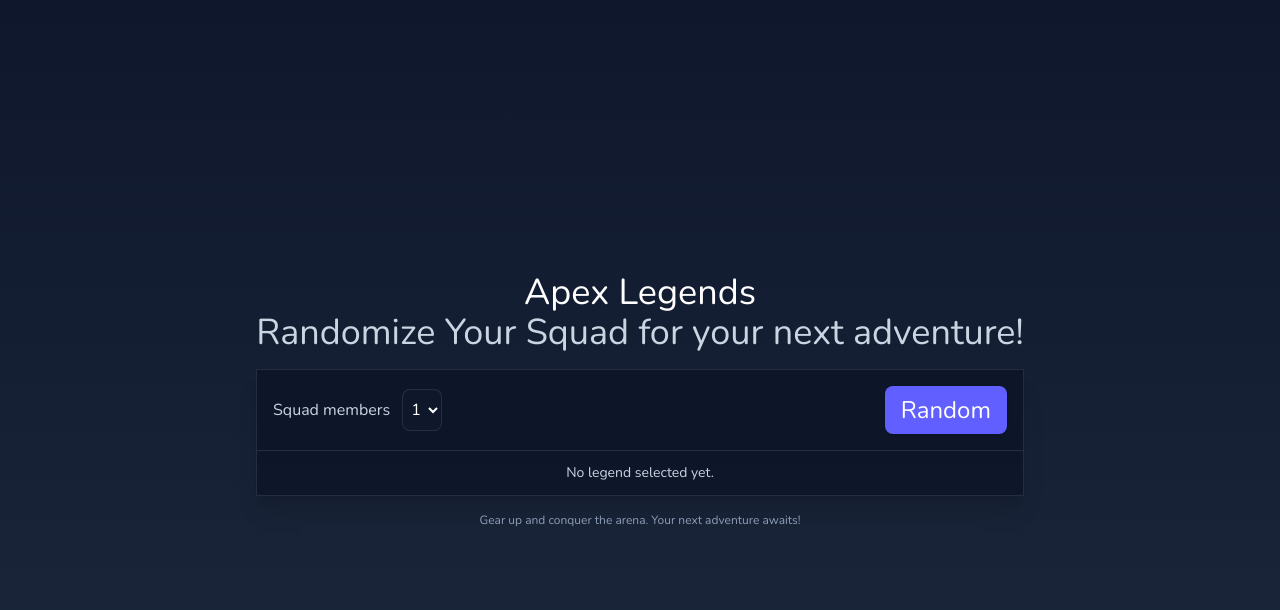
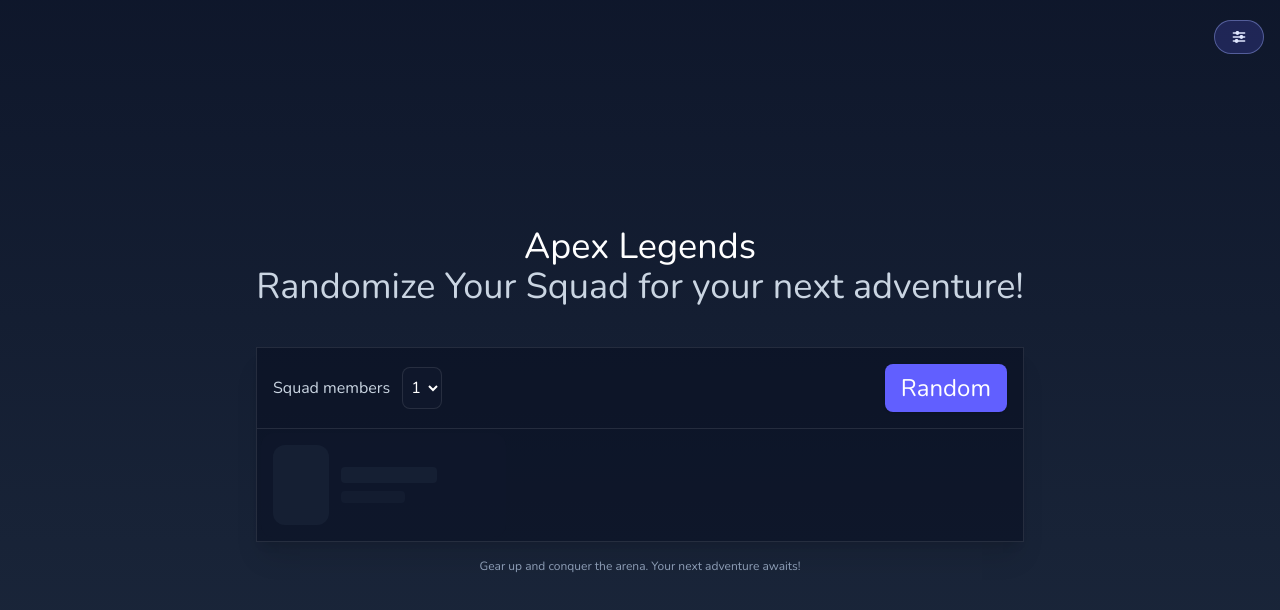
Before and after one commit to litenkod/litenkod, a React (Vite) app: page /apex in a window 1280 px wide. Shown: the top 610 px of the page. Built offline with nearby package versions, Linux system fonts and the light colour scheme; a web font is replaced by a local one.

Commit message:
feat: add usePageTitle hook and update Home page title; modify dev script in package.json and enhance CSS animations

```diff
--- a/package.json
+++ b/package.json
@@ -4,7 +4,7 @@
   "version": "0.0.0",
   "type": "module",
   "scripts": {
-    "dev": "vite",
+    "dev": "vite --host",
     "build": "tsc -b && vite build",
     "lint": "eslint .",
     "preview": "vite preview"
--- /dev/null
+++ b/src/hooks/usePageTitle.ts
@@ -0,0 +1,12 @@
+import { useEffect } from "react";
+
+export function usePageTitle(title: string) {
+  useEffect(() => {
+    const previous = document.title;
+    document.title = title;
+
+    return () => {
+      document.title = previous;
+    };
+  }, [title]);
+}
--- a/src/pages/Apex.tsx
+++ b/src/pages/Apex.tsx
@@ -1,35 +1,46 @@
-import { useMemo, useState } from "react";
+import { useEffect, useMemo, useState } from "react";
+import { usePageTitle } from "../hooks/usePageTitle";
 
-// Lista på Apex Legends (namn). Lägg gärna till/ta bort vid behov.
-const LEGENDS = [
-  "Ash",
-  "Bangalore",
-  "Fuse",
-  "Mad Maggie",
-  "Ballistic",
-  "Revenant",
-  "Wraith",
-  "Octane",
-  "Mirage",
-  "Pathfinder",
-  "Horizon",
-  "Valkyrie",
-  "Alter",
-  "Bloodhound",
-  "Crypto",
-  "Seer",
-  "Vantage",
-  "Sparrow",
-  "Caustic",
-  "Wattson",
-  "Rampart",
-  "Catalyst",
-  "Gibraltar",
-  "Lifeline",
-  "Loba",
-  "Newcastle",
-  "Conduit",
+type Legend = {
+  name: string;
+  class: "Assault" | "Skirmisher" | "Recon" | "Support" | "Controller";
+};
+
+const LEGENDS: Legend[] = [
+  { name: "Ash", class: "Assault" },
+  { name: "Bangalore", class: "Assault" },
+  { name: "Fuse", class: "Assault" },
+  { name: "Mad Maggie", class: "Assault" },
+  { name: "Ballistic", class: "Assault" },
+
+  { name: "Revenant", class: "Skirmisher" },
+  { name: "Wraith", class: "Skirmisher" },
+  { name: "Octane", class: "Skirmisher" },
+  { name: "Mirage", class: "Skirmisher" },
+  { name: "Pathfinder", class: "Skirmisher" },
+  { name: "Horizon", class: "Skirmisher" },
+  { name: "Alter", class: "Skirmisher" },
+
+  { name: "Bloodhound", class: "Recon" },
+  { name: "Crypto", class: "Recon" },
+  { name: "Seer", class: "Recon" },
+  { name: "Vantage", class: "Recon" },
+  { name: "Sparrow", class: "Recon" },
+  { name: "Valkyrie", class: "Recon" },
+
+  { name: "Gibraltar", class: "Support" },
+  { name: "Lifeline", class: "Support" },
+  { name: "Loba", class: "Support" },
+  { name: "Newcastle", class: "Support" },
+  { name: "Conduit", class: "Support" },
+
+  { name: "Caustic", class: "Controller" },
+  { name: "Wattson", class: "Controller" },
+  { name: "Rampart", class: "Controller" },
+  { name: "Catalyst", class: "Controller" },
 ];
+
+type ChosenLegend = Legend & { id: string };
 
 // Hjälpfunktion: slumpa utan återläggning
 function sampleWithoutReplacement<T>(arr: T[], n: number): T[] {
@@ -46,18 +57,67 @@ function slugify(name: string) {
 }
 
 export default function RandomLegendPicker() {
+  usePageTitle("litenkod – Apex");
+
   const [count, setCount] = useState(1);
-  const [chosen, setChosen] = useState<string[]>([]);
+  const [chosen, setChosen] = useState<ChosenLegend[]>([]);
+  const [settingsOpen, setSettingsOpen] = useState(false);
+  const [excluded, setExcluded] = useState<string[]>([]);
 
   const maxCount = 4;
   const options = useMemo(
     () => Array.from({ length: maxCount }, (_, i) => i + 1),
     [maxCount]
   );
+  const availableLegends = useMemo(
+    () => LEGENDS.filter((legend) => !excluded.includes(legend.name)),
+    [excluded]
+  );
+
+  useEffect(() => {
+    if (!settingsOpen) return;
+
+    function handleKeyDown(event: KeyboardEvent) {
+      if (event.key === "Escape") {
+        setSettingsOpen(false);
+      }
+    }
+
+    window.addEventListener("keydown", handleKeyDown);
+    return () => window.removeEventListener("keydown", handleKeyDown);
+  }, [settingsOpen]);
+
+  useEffect(() => {
+    if (availableLegends.length === 0) return;
+    if (count > availableLegends.length) {
+      setCount(availableLegends.length);
+    }
+  }, [availableLegends, count]);
+  function toggleExcluded(name: string) {
+    setExcluded((prev) =>
+      prev.includes(name)
+        ? prev.filter((entry) => entry !== name)
+        : [...prev, name]
+    );
+  }
 
   function draw() {
-    const n = Math.min(Math.max(1, count), maxCount);
-    setChosen(sampleWithoutReplacement(LEGENDS, n));
+    if (availableLegends.length === 0) {
+      setChosen([]);
+      return;
+    }
+    const n = Math.min(Math.max(1, count), availableLegends.length);
+    if (n !== count) {
+      setCount(n);
+    }
+    const timestamp = Date.now();
+    const picks = sampleWithoutReplacement(availableLegends, n).map(
+      (legend, index) => ({
+        ...legend,
+        id: `${legend.name}-${timestamp}-${index}`,
+      })
+    );
+    setChosen(picks);
   }
 
   return (
@@ -68,6 +128,22 @@ export default function RandomLegendPicker() {
           <h2 className="text-lg md:text-4xl font-display text-slate-300">
             Randomize Your Squad for your next adventure!
           </h2>
+        </div>
+
+        <div className="mb-6 flex justify-end">
+          <button
+            onClick={() => setSettingsOpen(true)}
+            className="fixed top-5 right-4 inline-flex items-center gap-2 rounded-full border border-indigo-300/40 bg-indigo-500/20 px-4 py-2 text-xs font-semibold uppercase tracking-[0.4em] text-indigo-100 transition hover:bg-indigo-500/30"
+          >
+            <svg
+              xmlns="http://www.w3.org/2000/svg"
+              viewBox="0 0 640 640"
+              className="h-4 w-4"
+              fill="currentColor"
+            >
+              <path d="M96 128c-17.7 0-32 14.3-32 32s14.3 32 32 32h86.7c12.3 28.3 40.5 48 73.3 48s61-19.7 73.3-48H544c17.7 0 32-14.3 32-32s-14.3-32-32-32H329.3C317 99.7 288.8 80 256 80s-61 19.7-73.3 48zm0 160c-17.7 0-32 14.3-32 32s14.3 32 32 32h246.7c12.3 28.3 40.5 48 73.3 48s61-19.7 73.3-48H544c17.7 0 32-14.3 32-32s-14.3-32-32-32h-54.7c-12.3-28.3-40.5-48-73.3-48s-61 19.7-73.3 48zm0 160c-17.7 0-32 14.3-32 32s14.3 32 32 32h54.7c12.3 28.3 40.5 48 73.3 48s61-19.7 73.3-48H544c17.7 0 32-14.3 32-32s-14.3-32-32-32H297.3c-12.3-28.3-40.5-48-73.3-48s-61 19.7-73.3 48z" />
+            </svg>
+          </button>
         </div>
 
         {/* Kort */}
@@ -91,7 +167,8 @@ export default function RandomLegendPicker() {
 
             <button
               onClick={draw}
-              className="px-4 py-2 rounded-lg bg-indigo-500 hover:bg-indigo-600 font-display text-2xl shadow"
+              disabled={availableLegends.length === 0}
+              className="px-4 py-2 rounded-lg bg-indigo-500 hover:bg-indigo-600 font-display text-2xl shadow disabled:cursor-not-allowed disabled:opacity-40"
             >
               Random
             </button>
@@ -101,24 +178,51 @@ export default function RandomLegendPicker() {
           <div className="border-t border-white/10 p-1">
             {chosen.length > 0 ? (
               <ul className="md:grid grid-row-3 sm:grid-cols-2 md:grid-cols-3 md:grid-row-1 gap-3">
-                {chosen.map((name) => (
+                {chosen.map((legend, index) => (
                   <li
-                    key={name}
-                    className="flex items-center gap-3 bg-slate-900/60 l p-1"
+                    key={legend.id}
+                    className="fade-in flex items-center gap-3 rounded-xl bg-slate-900/60 p-3"
+                    style={{ animationDelay: `${index * 250}ms` }}
                   >
                     <img
-                      src={`/images/apex/${slugify(name)}.png`}
-                      alt={name}
-                      className="w-25 h-25 md:w-30 md:h-30"
+                      src={`/images/apex/${slugify(legend.name)}.png`}
+                      alt={legend.name}
+                      className="h-20 w-20 md:h-24 md:w-24"
                     />
-                    <span className="text-lg font-semibold">{name}</span>
+                    <div className="flex flex-col font-display">
+                      <span className="text-lg font-semibold">
+                        {legend.name}
+                      </span>
+                      <span className="text-xs uppercase tracking-widest text-slate-400">
+                        {legend.class}
+                      </span>
+                    </div>
                   </li>
                 ))}
               </ul>
             ) : (
-              <div className="text-slate-300 text-sm p-2 text-center">
-                No legend selected yet.
-              </div>
+              <ul className="md:grid grid-row-3 sm:grid-cols-2 md:grid-cols-3 md:grid-row-1 gap-3">
+                {Array.from(
+                  {
+                    length:
+                      availableLegends.length === 0
+                        ? count
+                        : Math.min(count, availableLegends.length),
+                  },
+                  (_, index) => (
+                    <li
+                      key={`placeholder-${index}`}
+                      className="flex items-center gap-3 rounded-xl bg-slate-900/40 p-3"
+                    >
+                      <div className="h-20 w-20 rounded-xl bg-slate-800/70 animate-pulse md:h-20 md:w-20" />
+                      <div className="flex w-full flex-col gap-2">
+                        <span className="h-4 w-24 rounded bg-slate-800/70 animate-pulse" />
+                        <span className="h-3 w-16 rounded bg-slate-800/50 animate-pulse" />
+                      </div>
+                    </li>
+                  )
+                )}
+              </ul>
             )}
           </div>
         </div>
@@ -127,6 +231,78 @@ export default function RandomLegendPicker() {
           <p>Gear up and conquer the arena. Your next adventure awaits!</p>
         </div>
       </div>
+
+      {settingsOpen && (
+        <>
+          <div
+            className="fixed inset-0 z-40 bg-slate-950/70 backdrop-blur-sm"
+            onClick={() => setSettingsOpen(false)}
+          />
+          <aside className="drawer-enter fixed inset-y-0 right-0 z-50 w-[90vw] max-w-md border-l border-white/10 bg-slate-950/95 shadow-xl md:w-full">
+            <div className="flex items-center justify-between border-b border-white/10 px-5 py-4">
+              <div>
+                <p className="text-xs uppercase tracking-[0.3em] text-indigo-300">
+                  Settings
+                </p>
+                <h3 className="font-display text-xl text-white">
+                  Legender &amp; Roller
+                </h3>
+              </div>
+              <button
+                onClick={() => setSettingsOpen(false)}
+                className="rounded-full border border-white/10 bg-white/10 px-3 py-1 text-sm text-white transition hover:bg-white/20"
+              >
+                Stäng
+              </button>
+            </div>
+
+            {/* exclude  */}
+            <div className="h-full overflow-y-auto px-5 py-4">
+              <p className="text-xs text-slate-100 mb-3">
+                Select which legends to exclude from the draw:
+              </p>
+              <ul className="grid grid-cols-4 gap-3 sm:grid-cols-5">
+                {LEGENDS.map((legend) => {
+                  const isExcluded = excluded.includes(legend.name);
+                  return (
+                    <li key={`drawer-${legend.name}`}>
+                      <button
+                        type="button"
+                        onClick={() => toggleExcluded(legend.name)}
+                        className={`flex w-full items-center gap-1 relative border border-white/10 bg-slate-900 p-2 text-left transition focus:outline-none focus:ring-2 focus:ring-indigo-400/70 focus:ring-offset-2 focus:ring-offset-slate-950 ${
+                          isExcluded
+                            ? "border border-dashed border-indigo-600 bg-slate-900/10 opacity-60"
+                            : "hover:border-indigo-300/40 hover:bg-indigo-500/10"
+                        }`}
+                        aria-pressed={isExcluded}
+                      >
+                        <img
+                          src={`/images/apex/${slugify(legend.name)}.png`}
+                          alt={legend.name}
+                          className="h-12 w-12  object-contain"
+                        />
+                        <div className="absolute top-0.5 right-2">
+                          <p className="font-display text-[10px] text-indigo-100/80">
+                            {legend.name}
+                          </p>
+                          {/* <p className="text-xs uppercase tracking-widest text-slate-400">
+                            {legend.class}
+                          </p>
+                          {isExcluded && (
+                            <p className="text-[0.65rem] uppercase tracking-widest text-indigo-300">
+                              Exkluderad
+                            </p>
+                          )} */}
+                        </div>
+                      </button>
+                    </li>
+                  );
+                })}
+              </ul>
+            </div>
+          </aside>
+        </>
+      )}
     </div>
   );
 }
--- a/src/pages/Home.tsx
+++ b/src/pages/Home.tsx
@@ -1,6 +1,9 @@
 import { Link } from "react-router-dom";
+import { usePageTitle } from "../hooks/usePageTitle";
 
 function Home() {
+  usePageTitle("litenkod – Hem");
+
   return (
     <>
       <nav className="fixed right-6 top-6 z-50 flex gap-3 text-sm font-medium">
```
Also changed, not shown: src/App.css (+24 -0 lines).
